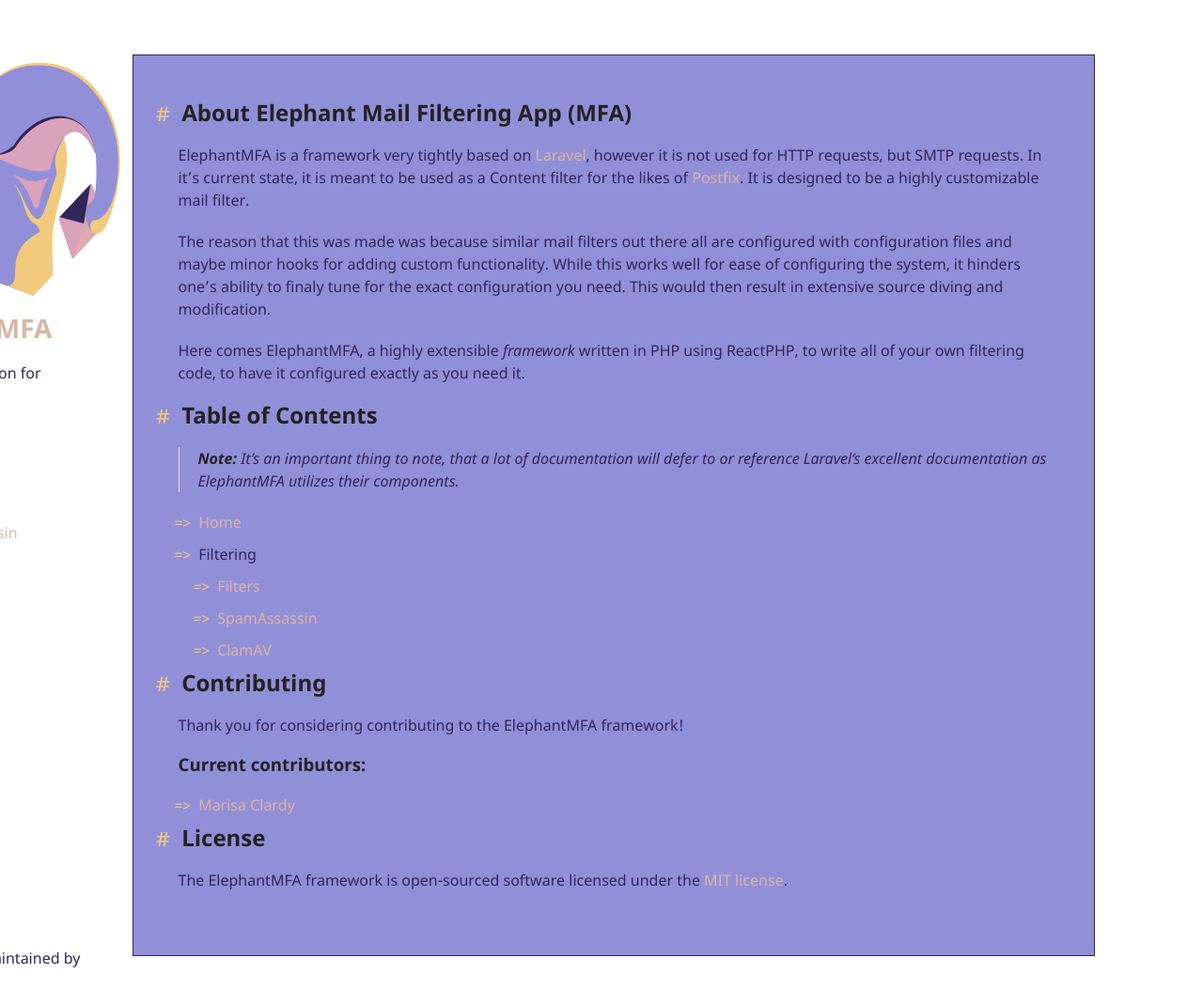
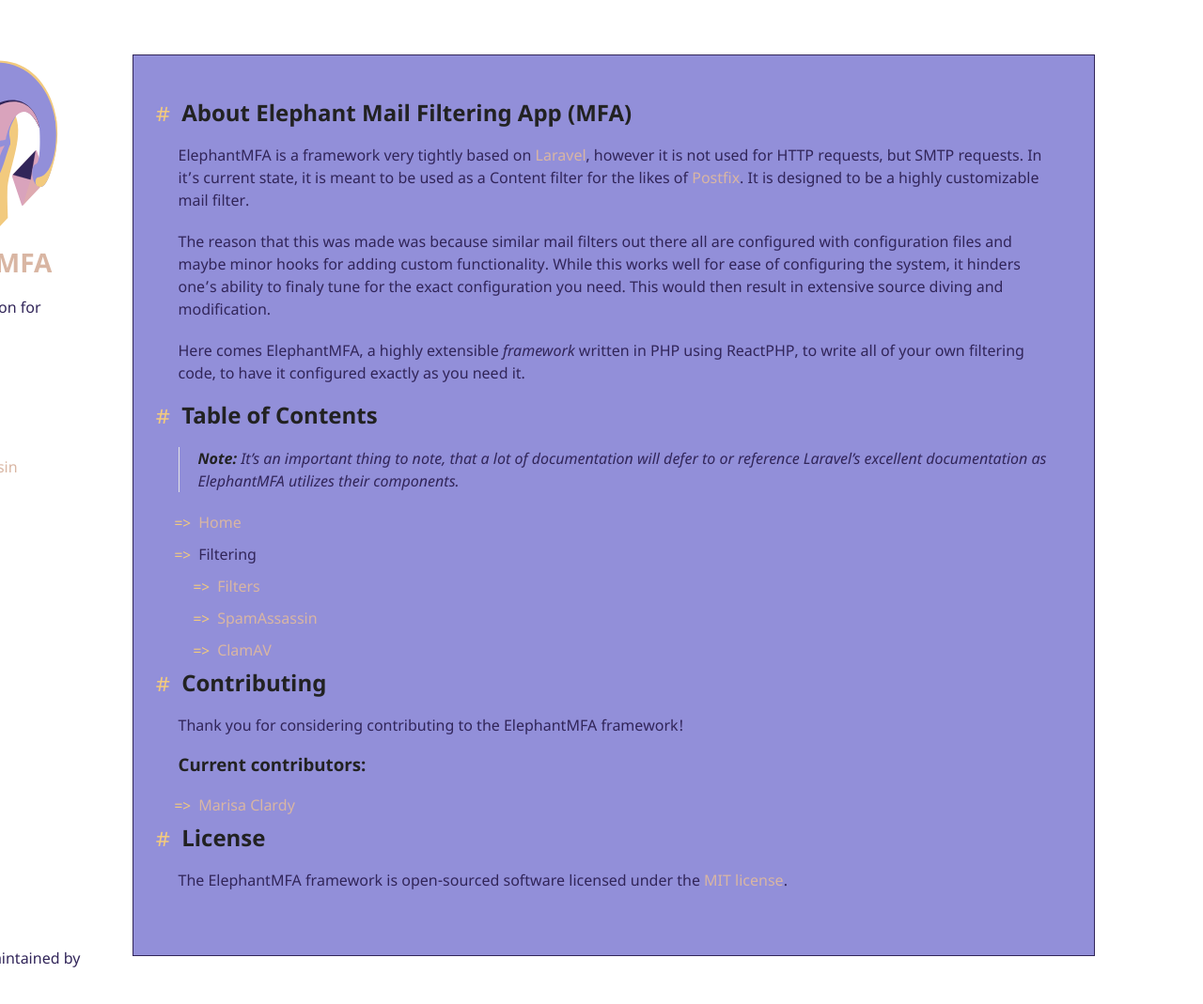
Before and after one commit to elephantmfa/docs, a Jekyll site: the page built from index.md, in a window 1280 px wide and 1126 px high. Shown: the top 1069 px of the window at 94% size. Built offline with Jekyll 4.4.1, drawn with Linux system fonts in a browser that asks for light colours; our own code applies the rules of GitHub Pages for plain Markdown files.

Commit message:
Some more style changes.

```diff
--- a/_sass/theme.scss
+++ b/_sass/theme.scss
@@ -110,7 +110,7 @@ th {
 }
 
 img {
-    max-width:100%;
+    max-width: 100%;
 }
 
 header {
@@ -162,9 +162,9 @@ header>p.view {
     display: none;
 }
 
-header>img {
-    width: 150px;
-    height: 150px;
+header img {
+    width: 100%;
+    max-width: 200px;
 }
 
 code.language-plaintext {
@@ -203,7 +203,7 @@ ul>li::before {
     margin-right: .5em;
 }
 
-span.logo-wrapper {
+.logo-wrapper {
     width: 100%;
     margin: 0 auto;
 }
```
